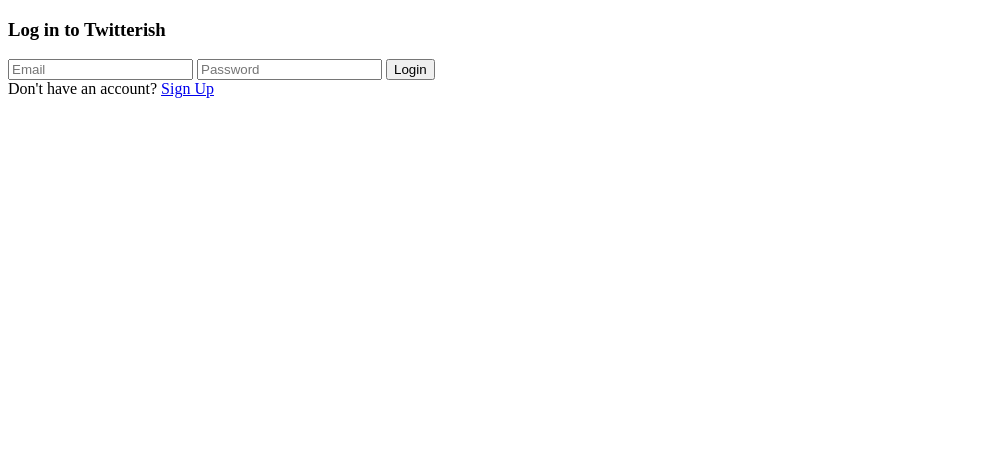
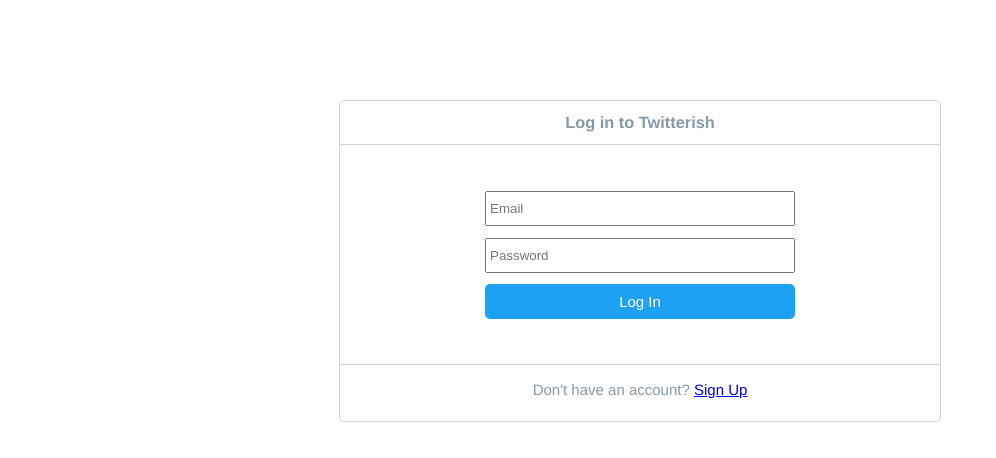
Before and after one commit to courtneymcallister/twitter_clone, a website: page public/html/login.html in a window 1280 px wide. Shown: the whole page, without its empty margins (0-996 px from the left). Drawn offline with Linux system fonts and the light colour scheme.

Commit message:
made the login page pretty

```diff
--- a/public/css/login.css
+++ b/public/css/login.css
@@ -0,0 +1,52 @@
+.heading-box{
+  text-align: center;
+  border-bottom: 1px solid lightgrey;
+  color: #8899a6;
+  margin-bottom: 40px;
+  font-weight: lighter;
+  font-size: 14px;
+  line-height: 10px;
+}
+
+.container{
+  text-align: center;
+  border: 1px solid lightgrey;
+  border-radius: 5px;
+  height: 320px;
+  width: 600px;
+  align-items: center;
+  margin-left: auto;
+  margin-right: auto;
+  margin-top:100px;
+  font-family: "Helvetica Neue",Helvetica,Arial,sans-serif
+}
+.footer-box{
+  text-align: center;
+  border-top: 1px solid lightgrey;
+  height: 30px;
+  padding-top: 20px;
+  margin-top: 40px;
+  color: #8899a6;
+  font-size: 15px;
+  line-height: 10px;
+}
+
+.button{
+  width: 310px;
+  height: 35px;
+  background-color: #1da1f2;
+  border: #1da1f2;
+  color: white;
+  padding: 6px;
+  margin: 5px;
+  border-radius: 5px;
+  font-size: 15px;
+}
+
+.input-form{
+  margin: 6px;
+  border-color: ##1da1f2;
+  padding: 3px;
+  height: 25px;
+  width: 300px;
+}
--- a/public/html/login.html
+++ b/public/html/login.html
@@ -5,18 +5,24 @@
     <title>Login to Twitterish</title>
     <link rel="stylesheet" href="/css/login.css">
   </head>
-  <body>
-    <header>
+  <body class="container">
+    <header class="heading-box">
       <h3>Log in to Twitterish</h3>
     </header>
     <main>
       <form action="/login" method="GET">
-        <input type="email" name="email" placeholder="Email"/>
-        <input type="password" name="password" placeholder="Password"/>
-        <button type="submit">Login</button>
+        <div>
+          <input class="input-form" type="email" name="email" placeholder="Email"/>
+        </div>
+        <div>
+          <input class="input-form" type="password" name="password" placeholder="Password"/>
+        </div>
+        <div>
+          <button class="button" type="submit">Log In</button>
+        </div>
       </form>
     </main>
-    <footer>
+    <footer class="footer-box">
       Don't have an account? <a href="/signup">Sign Up</a>
     </footer>
   </body>
```
